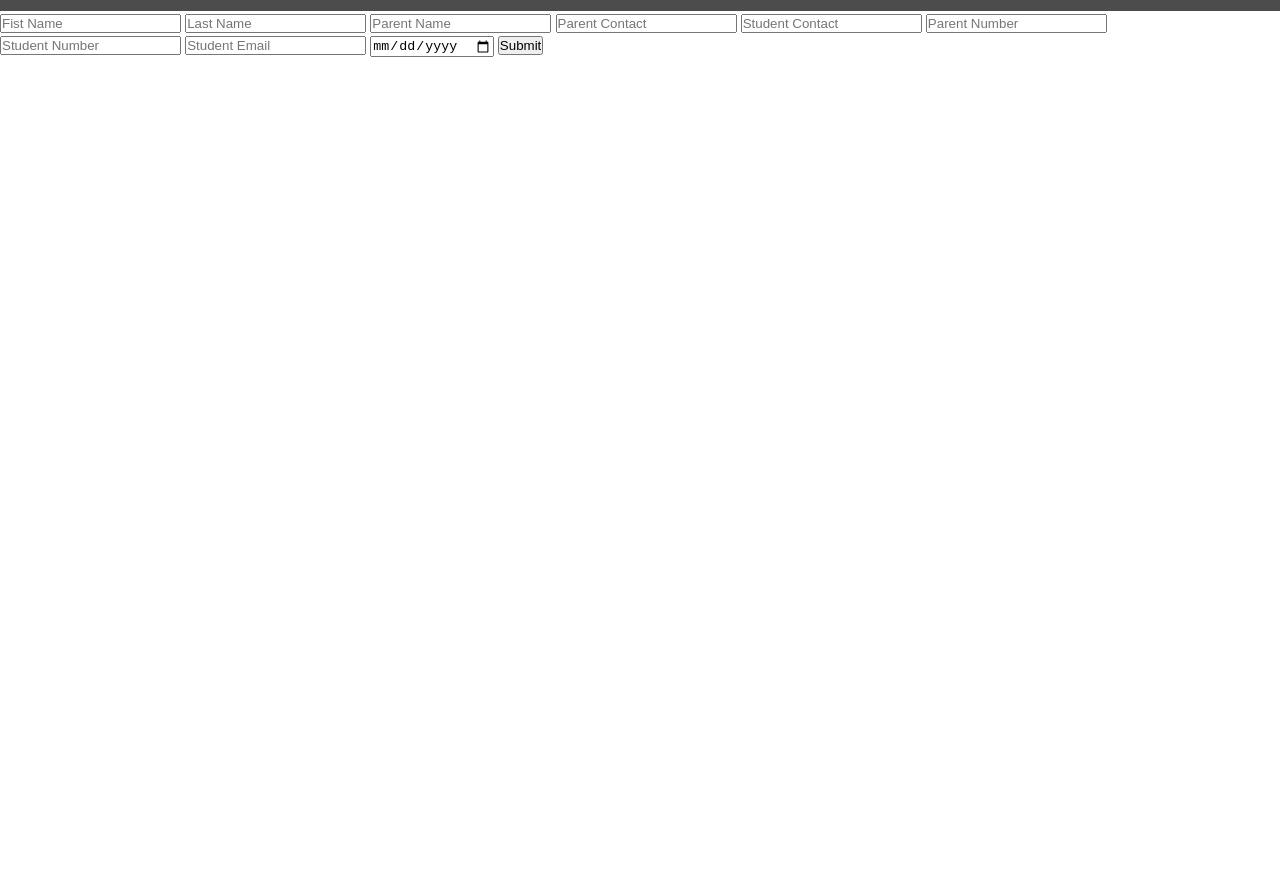
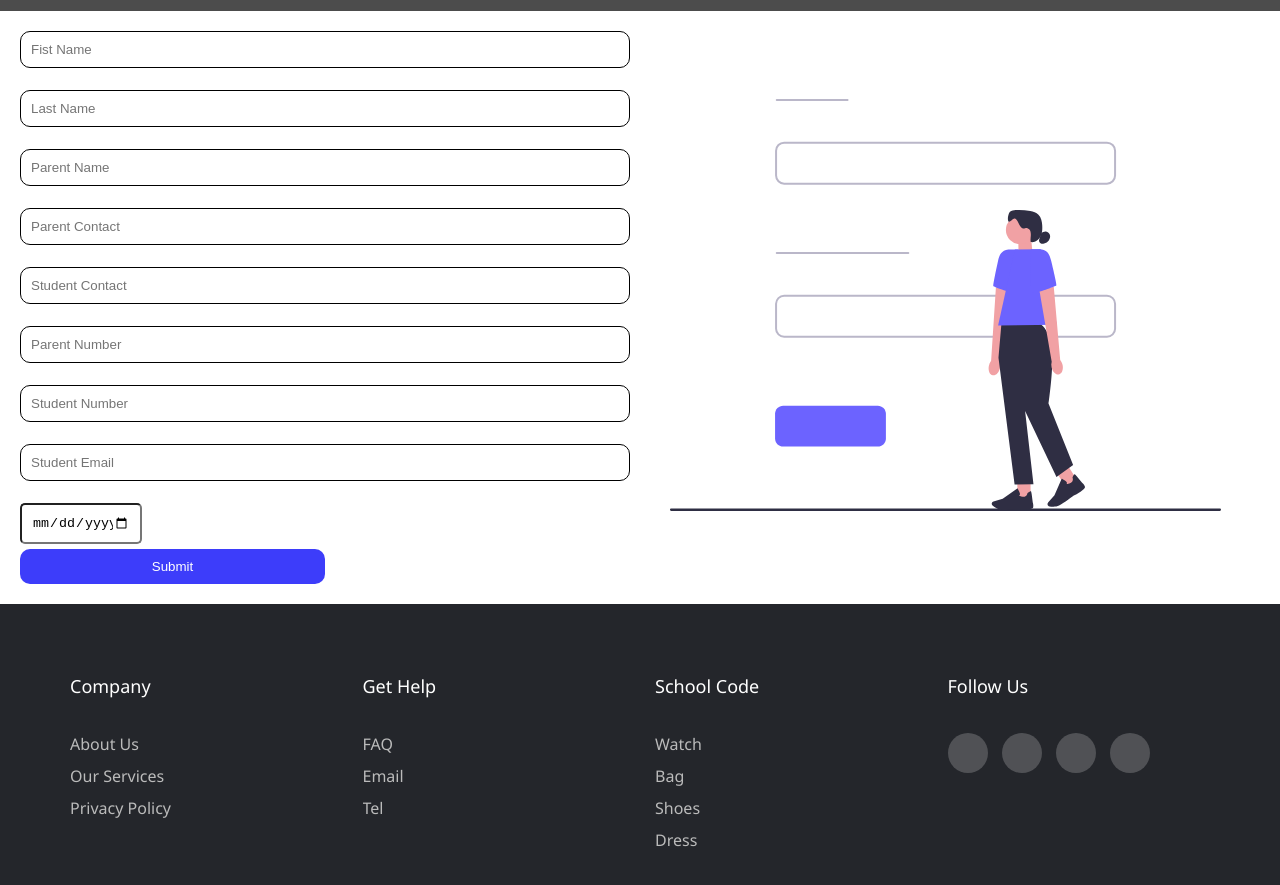
Before and after one commit to harunahaak78/SCHOL_WEBSITE, a plain HTML site: page SCHOOL_WEBSITE/Register.html in a window 1280 px wide. Shown: the part 69-954 px from the top of the page. Before the commit the page ends 800 px from the top, so only its background shows below. Drawn offline with Linux system fonts and the light colour scheme.

Commit message:
finish the Register page

```diff
--- a/SCHOOL_WEBSITE/Register.html
+++ b/SCHOOL_WEBSITE/Register.html
@@ -25,18 +25,66 @@
         </header>
     </div>
 
-    <form class="frominput" action="">
-        <input type="text" placeholder="Fist Name">
-        <input type="text" placeholder="Last Name">
-        <input type="text" placeholder="Parent Name">
-        <input type="text" placeholder="Parent Contact">
-        <input type="text" placeholder="Student Contact">
-        <input type="text" placeholder="Parent Number">
-        <input type="text" placeholder="Student Number">
-        <input type="text" placeholder="Student Email">
-        <input type="date" placeholder="Student Age" >
-        <input type="submit">
-    </form>
+
+    <div class="regfrom">
+        <form class="frominput" action="">
+            <input type="text" placeholder="Fist Name"><br><br>
+            <input type="text" placeholder="Last Name"><br><br>
+            <input type="text" placeholder="Parent Name"><br><br>
+            <input type="text" placeholder="Parent Contact"><br><br>
+            <input type="text" placeholder="Student Contact"><br><br>
+            <input type="text" placeholder="Parent Number"><br><br>
+            <input type="text" placeholder="Student Number"><br><br>
+            <input type="text" placeholder="Student Email"><br><br>
+            <input type="date" placeholder="Student Age" ><br>
+            <input type="submit">
+        </form>
+        <div class="imgsvg">
+            <img src="img/undraw_sign-up_qamz.svg" alt="svg">
+        </div>
+    </div>
+
+    <footer class="footer">
+        <div class="containerfooter">
+            <div class="row">
+                <div class="footer-col">
+                    <h4>company</h4>
+                    <ul>
+                        <li><a href="#">about us</a></li>
+                        <li><a href="#">our services</a></li>
+                        <li><a href="#">privacy policy</a></li>
+                    </ul>
+                </div>
+                <div class="footer-col">
+                    <h4>get help</h4>
+                    <ul>
+                        <li><a href="#">FAQ</a></li>
+                        <li><a href="#">Email</a></li>
+                        <li><a href="#">Tel</a></li>
+                    </ul>
+                </div>
+                <div class="footer-col">
+                    <h4>School Code</h4>
+                    <ul>
+                        <li><a href="#">watch</a></li>
+                        <li><a href="#">bag</a></li>
+                        <li><a href="#">shoes</a></li>
+                        <li><a href="#">dress</a></li>
+                    </ul>
+                </div>
+                <div class="footer-col">
+                    <h4>follow us</h4>
+                    <div class="social-links">
+                        <a href="#"><i class="fab fa-facebook-f"></i></a>
+                        <a href="#"><i class="fab fa-twitter"></i></a>
+                        <a href="#"><i class="fab fa-instagram"></i></a>
+                        <a href="#"><i class="fab fa-linkedin-in"></i></a>
+                    </div>
+                </div>
+            </div>
+        </div>
+
+    </footer>
 
 </body>
 </html>
--- a/SCHOOL_WEBSITE/css/index.css
+++ b/SCHOOL_WEBSITE/css/index.css
@@ -1023,3 +1023,49 @@ ul{
     width: 100%;
 }
 }
+
+/* register */
+.regfrom{
+   display: flex;
+   align-items: center;
+   justify-content: center;
+   margin-top: 20px;
+
+}
+.regfrom .imgsvg{
+   width: 50%;
+   margin-left: 40px;
+}
+.frominput{
+   width: 50%;
+   margin-left: 20px;
+}
+input[type=text]{
+   width: 100%;
+   padding: 10px;
+   border: 1px solid;
+   border-radius: 10px;
+}
+input[type=date]{
+   width: 20%;
+   padding: 10px;
+   border-radius: 5px;
+}
+input[type=text]:hover{
+   box-shadow:0 2px 2px 2px lightgrey;
+   border-color: rgb(45, 45, 240);
+}
+input[type=submit]{
+   width: 50%;
+   color: white;
+   margin-top: 5px;
+   padding: 10px;
+   border: none;
+   border-radius: 10px;
+   background-color: rgb(61, 61, 250);
+
+}
+input[type=submit]:active{
+   box-shadow:0 5px 5px 5px rgb(170, 166, 166);
+   border-color: rgb(23, 23, 252);
+}
```
Also changed, not shown: SCHOOL_WEBSITE/img/undraw_sign-up_qamz.svg (added).
